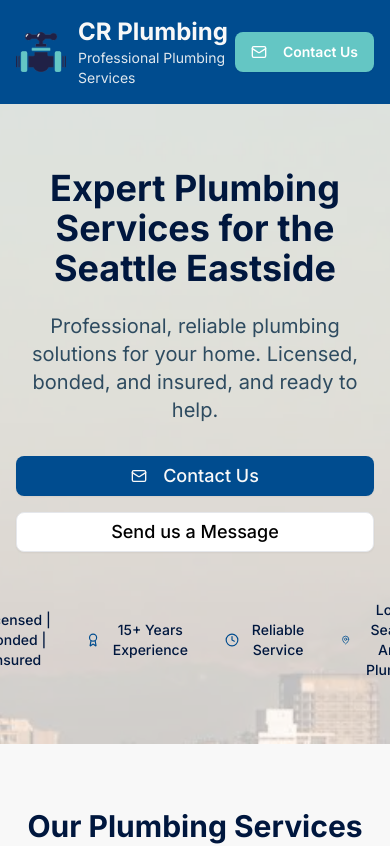
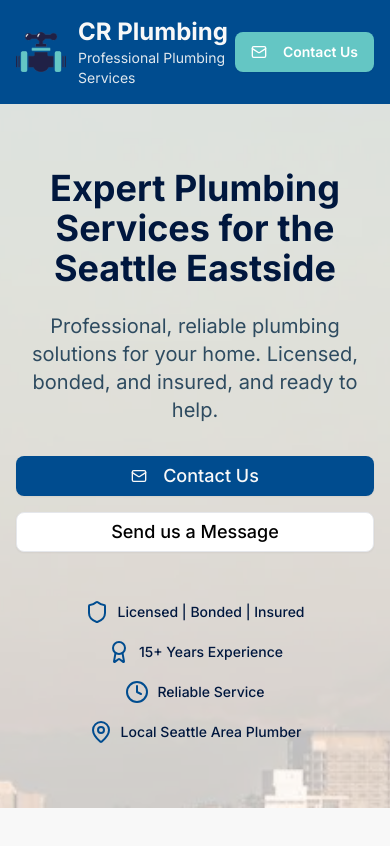
Before and after one commit to Vineyard-Technologies/CRPlumbing.biz, a React (Vite) app: page / in a window 390 px wide. Shown: the top 846 px of the page. Built offline with nearby package versions, Linux system fonts and the light colour scheme.

Commit message:
Improve feature section layout and iframe height
Updated the feature section to use flex-wrap and responsive widths for better display on smaller screens. Increased the embedded Google Form iframe height for improved usability.

```diff
--- a/src/App.tsx
+++ b/src/App.tsx
@@ -111,20 +111,20 @@ function App() {
               Send us a Message
             </Button>
           </div>
-          <div className="flex justify-center items-center gap-8 mt-12">
-            <div className="flex items-center gap-2">
+          <div className="flex flex-wrap justify-center items-center gap-4 md:gap-8 mt-12 max-w-4xl mx-auto">
+            <div className="flex items-center gap-2 w-full sm:w-auto justify-center sm:justify-start">
               <Shield className="w-6 h-6 text-primary" />
               <span className="text-sm font-medium">Licensed | Bonded | Insured</span>
             </div>
-            <div className="flex items-center gap-2">
+            <div className="flex items-center gap-2 w-full sm:w-auto justify-center sm:justify-start">
               <Award className="w-6 h-6 text-primary" />
               <span className="text-sm font-medium">15+ Years Experience</span>
             </div>
-            <div className="flex items-center gap-2">
+            <div className="flex items-center gap-2 w-full sm:w-auto justify-center sm:justify-start">
               <Clock className="w-6 h-6 text-primary" />
               <span className="text-sm font-medium">Reliable Service</span>
             </div>
-            <div className="flex items-center gap-2">
+            <div className="flex items-center gap-2 w-full sm:w-auto justify-center sm:justify-start">
               <MapPin className="w-6 h-6 text-primary" />
               <span className="text-sm font-medium">Local Seattle Area Plumber</span>
             </div>
@@ -237,10 +237,7 @@ function App() {
                   <iframe
                     src="https://docs.google.com/forms/d/e/1FAIpQLSfzOMcSKsenBQEnc3vOc_XxUecAHawYS5UO1kKSYz4RlUlN9Q/viewform?embedded=true"
                     width="640"
-                    height="640"
-                    frameBorder="0"
-                    marginHeight={0}
-                    marginWidth={0}
+                    height="740"
                     className="w-full max-w-full"
                     title="Contact Form"
                   >
```
